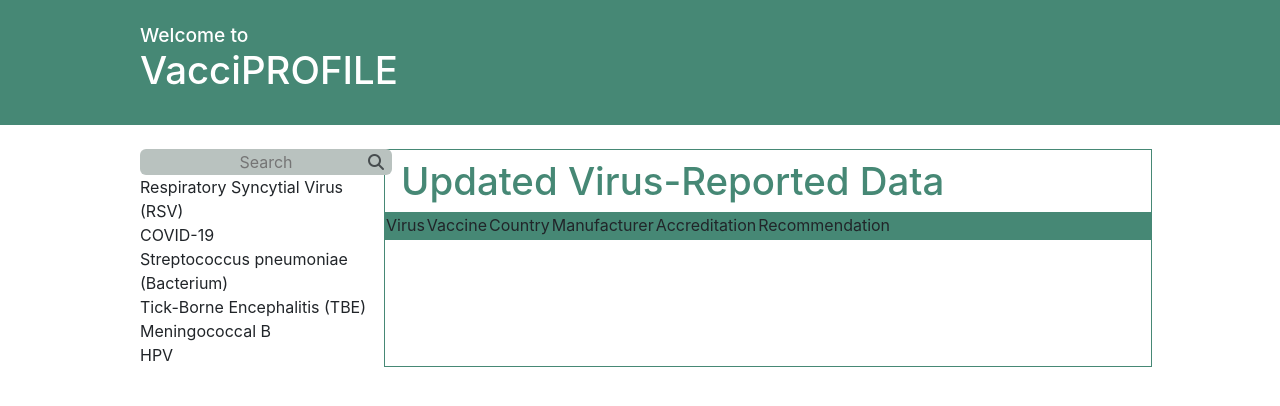
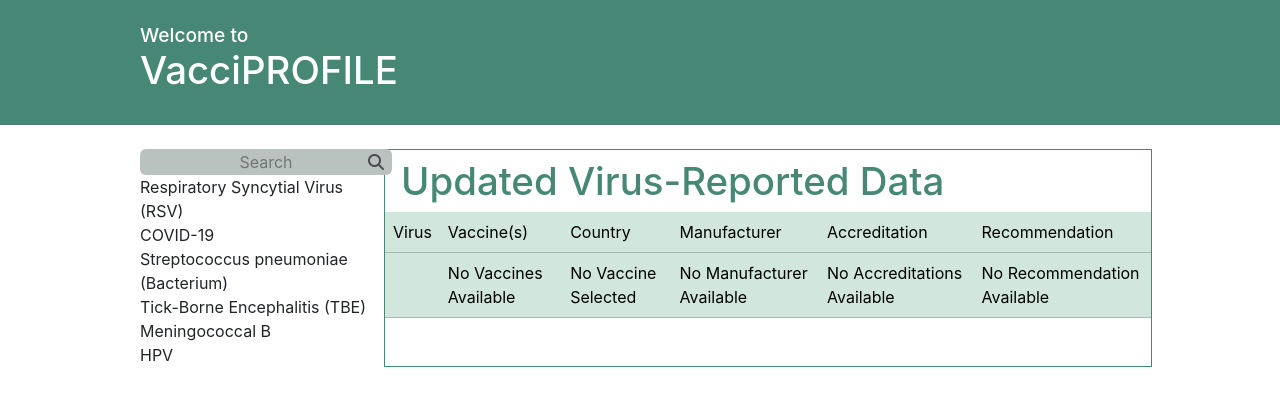
Before and after one commit to gudaedujobs/vacciprofile, a React (Create React App) app in the folder client/: page / in a window 1280 px wide. Shown: the top 406 px of the page. Built offline with nearby package versions, Linux system fonts and the light colour scheme.

Commit message:
Updated App.js

```diff
--- a/client/src/App.js
+++ b/client/src/App.js
@@ -1,19 +1,78 @@
 import React, { useState } from 'react';
 import './App.css';
-import manufactuers from './assets/data/manufacturers.json';
+import manufacturers from './assets/data/manufacturers.json';
 import viruses from './assets/data/viruses.json';
 import vaccines from './assets/data/vaccines.json';
 
 const App = () => {
+    const [selectedManufacturer, setSelectedManufacturer] = useState({});
+    const [selectedVirus, setSelectedVirus] = useState({});
+    const [selectedVaccine, setSelectedVaccine] = useState({});
+    const [activeViewDetails, setActiveViewDetails] = useState("Blank");
 
-    const [ selectedManufacturer , setSelectedManufacturer ] = useState({});
-    const [ selectedVirus , setSelectedVirus ] = useState({});
-    const [ selectedVaccine , setSelectedVaccine ] = useState({});
-    const [ activeViewDetails, setActiveViewDetails ] = useState("Blank");
+    const handleSearch = keyword => {
+        // Handle search logic here
+    };
 
-    const handleSearch = keyword => {}
+    const handleSelectVirus = virus => {
+        const vaccine = vaccines.find(vaccine => vaccine.vaccineId === virus.vaccines[0].vaccineId);
+        setSelectedVaccine(vaccine);
+        setSelectedVirus(virus);
+        setActiveViewDetails("Virus");
+    };
 
-    return <div className='container'>
+    const handleSelectVaccine = vaccine => {
+        setSelectedVaccine(vaccine);
+    };
+
+    const getVaccineById = vaccineId => {
+        return vaccines.find(vaccine => vaccine.vaccineId === vaccineId);
+    };
+
+    const getCountriesForVaccine = vaccineId => {
+        const vaccine = getVaccineById(vaccineId);
+        return vaccine && vaccine.country ? vaccine.country.join(', ') : 'No Countries Available';
+    };
+
+    const getAccreditationsForVaccine = vaccineId => {
+        const vaccine = getVaccineById(vaccineId);
+        return vaccine && vaccine.accreditation ? vaccine.accreditation.join(', ') : 'No Accreditations Available';
+    };
+
+    const getManufacturerForVaccine = vaccineId => {
+        const vaccine = getVaccineById(vaccineId);
+        return vaccine ? vaccine.manufacturer : 'No Manufacturer Available';
+    };
+
+    const getRecommendationForVaccine = vaccineId => {
+        const vaccine = getVaccineById(vaccineId);
+        return vaccine ? vaccine.recommendation : 'No Recommendation Available';
+    };
+
+    const getVaccineNames = vaccinesArray => {
+        if (!vaccinesArray || vaccinesArray.length === 0) return 'No Vaccines Available';
+
+        return vaccinesArray.map((vaccine, index) => {
+            const vaccineDetail = getVaccineById(vaccine.vaccineId);
+            const isSelected = vaccineDetail && selectedVaccine && vaccineDetail.vaccineId === selectedVaccine.vaccineId;
+
+            return (
+                <React.Fragment key={index}>
+                    <span
+                        className={isSelected ? 'text-decoration-underline' : ''}
+                        onClick={() => handleSelectVaccine(vaccineDetail)}
+                    >
+                        {vaccineDetail ? vaccineDetail.name : 'Unknown Vaccine'}
+                    </span>
+                    {index < vaccinesArray.length - 1 && <span>, </span>}
+                </React.Fragment>
+            );
+        });
+    };
+
+
+    return (
+        <div className='container'>
             <div className='row bg-primary text-white py-4'>
                 <div className='col-12'>
                     <h3 className='subheading mb-0'>Welcome to</h3>
@@ -24,22 +83,31 @@
                 <div className='sidebar col-3'>
                     <div className='search-container'>
                         <span className="position-relative">
-                        <input type="text" className="text-center bg-info rounded-2 border-dark border-0" id="search" name="search" placeholder="Search" onChange={e=>handleSearch(e.target.value)}/>
+                            <input
+                                type="text"
+                                className="text-center bg-info rounded-2 border-dark border-0"
+                                id="search"
+                                name="search"
+                                placeholder="Search"
+                                onChange={e => handleSearch(e.target.value)}
+                            />
                             <i className="fa fa-search position-absolute top-50 translate-middle-y end-0 me-2 text-muted" aria-hidden="true"></i>
                         </span>
                     </div>
                     <div className='manufacturer-list'>
-                    {viruses.map((v,i)=><div key={i} onClick={()=>setSelectedVirus(v)}>{v.name}</div>)}
+                        {viruses.map((v, i) => (
+                            <div key={i} onClick={() => handleSelectVirus(v)}>{v.name}</div>
+                        ))}
                     </div>
                 </div>
                 <div className='view-container col-9 border border-primary border-1 rounded-0 p-0'>
                     <h1 className='heading text-primary px-3 pt-2'>Updated Virus-Reported Data</h1>
                     <div className='view-header bg-primary m-0'>
-                    <table>
+                        <table className='table table-success w-100'>
                             <thead>
                                 <tr>
                                     <td>Virus</td>
-                                <td>Vaccine</td>
+                                    <td>Vaccine(s)</td>
                                     <td>Country</td>
                                     <td>Manufacturer</td>
                                     <td>Accreditation</td>
@@ -47,20 +115,21 @@
                                 </tr>
                             </thead>
                             <tbody>
-                            <tr>
+                                {selectedVirus ? <tr>
                                     <td>{selectedVirus.name}</td>
-                                <td>{selectedVirus.vaccines ? selectedVirus.vaccines.map((vaccine, index) => <span>{vaccine.name}</span>) :<></>}</td>
-                                <td>{selectedVirus.name}</td>
-                                <td>{selectedVirus.name}</td>
-                                <td>{selectedVirus.name}</td>
-                                <td>{selectedVirus.name}</td>
-                            </tr>
+                                    <td>{getVaccineNames(selectedVirus.vaccines)}</td>
+                                    <td>{selectedVirus.vaccines?.[0]?.vaccineId ? getCountriesForVaccine(selectedVirus.vaccines[0].vaccineId) : 'No Vaccine Selected'}</td>
+                                    <td>{selectedVirus.vaccines?.[0]?.vaccineId ? getManufacturerForVaccine(selectedVirus.vaccines[0].vaccineId) : 'No Manufacturer Available'}</td>
+                                    <td>{selectedVirus.vaccines?.[0]?.vaccineId ? getAccreditationsForVaccine(selectedVirus.vaccines[0].vaccineId) : 'No Accreditations Available'}</td>
+                                    <td>{selectedVirus.vaccines?.[0]?.vaccineId ? getRecommendationForVaccine(selectedVirus.vaccines[0].vaccineId) : 'No Recommendation Available'}</td>
+                                </tr> : <tr><td></td></tr>}
                             </tbody>
                         </table>
                     </div>
                 </div>
             </div>
         </div>
+    );
 };
 
 export default App;
--- a/client/src/assets/styles/custom.scss
+++ b/client/src/assets/styles/custom.scss
@@ -2,9 +2,10 @@
 @import '~bootstrap/scss/variables';
 
 $primary: rgb(70, 136, 117);
+$secondary: rgb(27, 66, 55);
 $tertiary: rgb(186, 135, 38);
 $info: rgb(185, 194, 191);
-$warning: rgb(177, 205, 207);
+$warning: rgb(25, 48, 222);
 $success: rgb(84, 128, 115);
 $danger:rgb(167, 57, 57);
 $dark: #222222;
--- a/client/src/index.css
+++ b/client/src/index.css
@@ -24,3 +24,8 @@
 .row {
   padding: 0 10vw;
 }
+
+td, th {
+    word-wrap: break-word;
+    overflow-wrap: break-word;
+}
```
Lines whose indentation alone changed are shown as unchanged.
